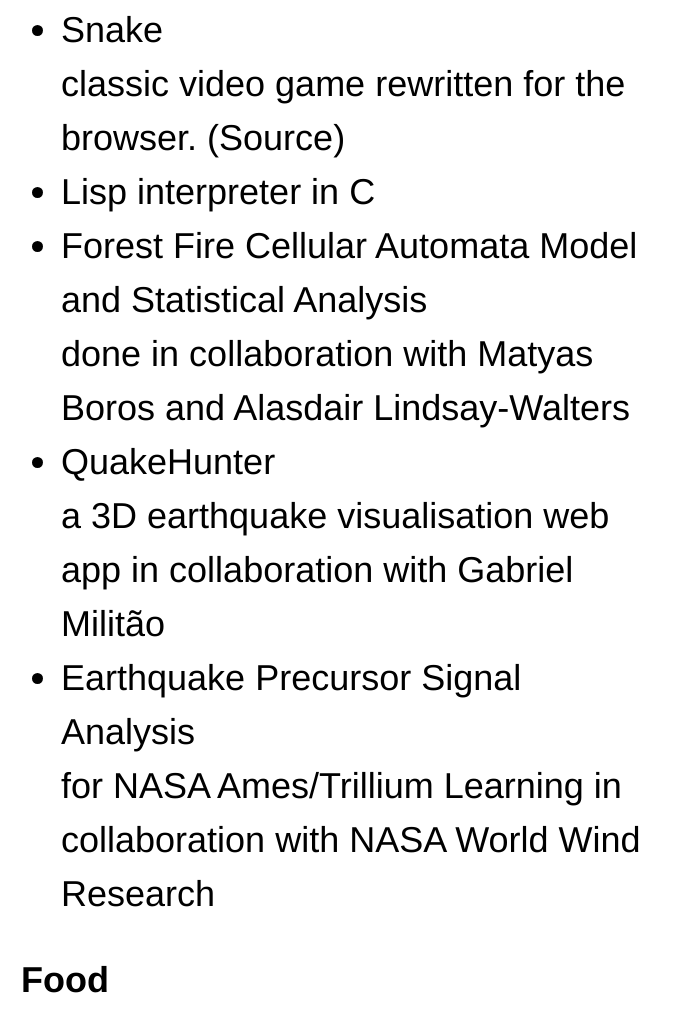
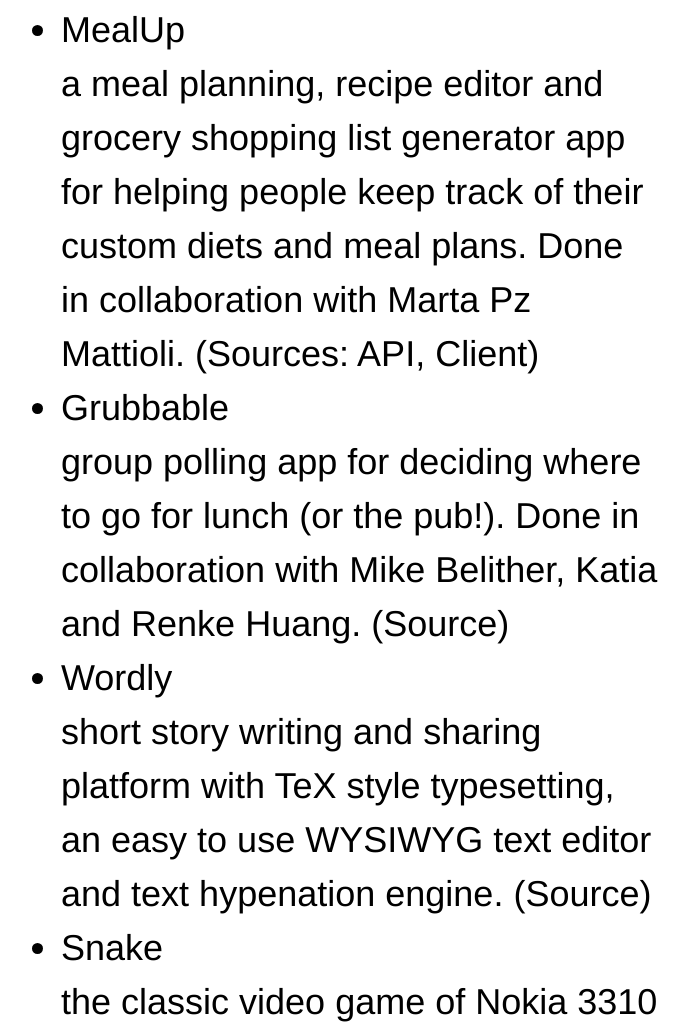
Before and after one commit to ben-chang/ben-chang.github.io, a plain HTML site: page index.html in a window 1280 px wide. Shown: the part 1387-2409 px from the top of the page, without its empty margins (299-988 px from the left). Drawn offline with Linux system fonts and the light colour scheme.

Commit message:
added most recent projects, starting on my watch collection views

```diff
--- a/index.html
+++ b/index.html
@@ -22,7 +22,7 @@
     	</p>
     	<h2 class="f2 lh-title">Where I'm From</h2>
     	<p>
-    		The San Francisco Bay Area, formerly living in London.
+    		The San Francisco Bay Area, formerly lived in London.
     	</p>
     </section>
     <div class="w-100 bt"></div>
@@ -34,30 +34,44 @@
         <h3 class="f2 lh-title">Programming</h3>
       	<p><a class="black no-underline underline-hover" href="https://github.com/ben-chang">GitHub Profile</a></p>
       	<ul>
+          <li><strong><a class="black no-underline underline-hover" href="http://mealup.herokuapp.com">MealUp</a></strong><br>
+          a meal planning, recipe editor and grocery shopping list generator app for helping people keep track of their custom diets and meal plans. Done in collaboration with <a class="black no-underline underline-hover" href="https://github.com/martamattioli">Marta Pz Mattioli</a>.
+          (Sources: <a class="black no-underline underline-hover" href="https://github.com/ben-chang/WDI_PROJECT_4_API">API</a>, <a class="black no-underline underline-hover" href="https://github.com/ben-chang/WDI_PROJECT_4_CLIENT">Client</a>)
+          </li>
+          <li><strong><a class="black no-underline underline-hover" href="http://radiant-fjord-56667.herokuapp.com">Grubbable</a></strong><br>
+          group polling app for deciding where to go for lunch (or the pub!). Done in collaboration with <a class="black no-underline underline-hover" href="https://github.com/mikeBelither">Mike Belither</a>, <a class="black no-underline underline-hover" href="https://github.com/YG777">Katia</a> and <a class="black no-underline underline-hover" href="https://github.com/Antimony51122">Renke Huang</a>.
+          (<a class="black no-underline underline-hover" href="https://github.com/ben-chang/WDI-group-project-3">Source</a>)
+          </li>
+          <li><strong><a class="black no-underline underline-hover" href="http://fast-inlet-22399.herokuapp.com">Wordly</a></strong><br>
+          short story writing and sharing platform with TeX style typesetting, an easy to use WYSIWYG text editor and <a class="black no-underline underline-hover" href="http://mnater.github.io/Hyphenator/">text hypenation engine</a>. (<a class="black no-underline underline-hover" href="https://github.com/ben-chang/WDI-Project-2">Source</a>)
+          </li>
           <li><strong><a class="black no-underline underline-hover" href="http://safe-coast-55589.herokuapp.com">Snake</a></strong>
-          <br>classic video game rewritten for the browser. (<a class="black no-underline underline-hover" href="https://github.com/ben-chang/WDI-Project-1">Source</a>)</li>
-      		<li><strong><a class="black no-underline underline-hover" href="https://github.com/ben-chang/c-lisp-interpreter">Lisp interpreter in C</a></strong></li>
+          <br>the classic video game of Nokia 3310 fame, rewritten for the browser. (<a class="black no-underline underline-hover" href="https://github.com/ben-chang/WDI-Project-1">Source</a>)</li>
+      		<li><strong><a class="black no-underline underline-hover" href="https://github.com/ben-chang/c-lisp-interpreter">Lisp interpreter in C</a></strong><br>
+          writing this to learn C and make my own Lisp.
+          </li>
       		<li><strong><a class="black no-underline underline-hover" href="https://github.com/ben-chang/forestfire-ca-model">Forest Fire Cellular Automata Model and Statistical Analysis</a></strong>
       		<br>
-      		done in collaboration with <a class="black no-underline underline-hover" href="https://github.com/habospace">Matyas Boros</a> and <a class="black no-underline underline-hover" href="https://github.com/atlw">Alasdair Lindsay-Walters</a></li>
+      		university research project done in collaboration with <a class="black no-underline underline-hover" href="https://github.com/habospace">Matyas Boros</a> and <a class="black no-underline underline-hover" href="https://github.com/atlw">Alasdair Lindsay-Walters</a>.</li>
       		<li><strong><a class="black no-underline underline-hover" href="https://worldwind.arc.nasa.gov/quakehunter/">QuakeHunter</a></strong>
       		<br>
-      		a 3D earthquake visualisation web app in collaboration with <a class="black no-underline underline-hover" href="https://github.com/Gagaus">Gabriel Militão</a></li>
+      		a 3D earthquake visualisation web app built for the <a class="black no-underline underline-hover" href="https://geography.wr.usgs.gov/InnovationCenter/">USGS Innovation Center for Earth Science</a>, written in collaboration with <a class="black no-underline underline-hover" href="https://github.com/Gagaus">Gabriel Militão</a>. (<a class="black no-underline underline-hover" href="https://github.com/NASAWorldWindResearch/Quake-Hunter">Source</a>)</li>
       		<li><strong><a class="black no-underline underline-hover" href="https://github.com/NASAWorldWindResearch/EarthquakeApp">Earthquake Precursor Signal Analysis</a></strong>
       		<br>
-      		for NASA Ames/Trillium Learning in collaboration with <a class="black no-underline underline-hover" href="https://github.com/NASAWorldWindResearch">NASA World Wind Research</a></li>
+      		for NASA Ames Research Center/Trillium Learning in collaboration with <a class="black no-underline underline-hover" href="https://github.com/NASAWorldWindResearch">NASA World Wind Research</a>.</li>
       	</ul>
       	<h3 class="f2 lh-title">Food</h3>
       	<ul>
       		<li><strong><a class="black no-underline underline-hover" href="https://www.instagram.com/rantum_scoot/">Rantum Scoot</a></strong>
       		<br>
-      		<em>Instagram</em> for my collaborative pop-up food collective</li>
+      		<em>Instagram</em> for my collaborative pop-up food collective.</li>
       		<li><strong><a class="black no-underline underline-hover" href="http://oakgrove-market.com/">Oak Grove Market</a></strong>
       		<br>
-      		friends, and a great green grocer in the Burlingame Area</li>
+      		friends, and a great green grocer in the Burlingame Area.</li>
       	</ul>
       	<h3 class="f2 lh-title">Misc</h3>
       	<p><a class="black no-underline underline-hover" href="https://twitter.com/_BenChang">Twitter</a> (@_BenChang)</p>
+        <p><a class="black no-underline underline-hover" href="./views/watches.index.html">My watch collection</a></p>
     </section>
     <div class="w-100 bt"></div>
   	<section class="f2 lh-copy">
```
Also changed, not shown: views/watches.index.html (added, +10 -0 lines).
